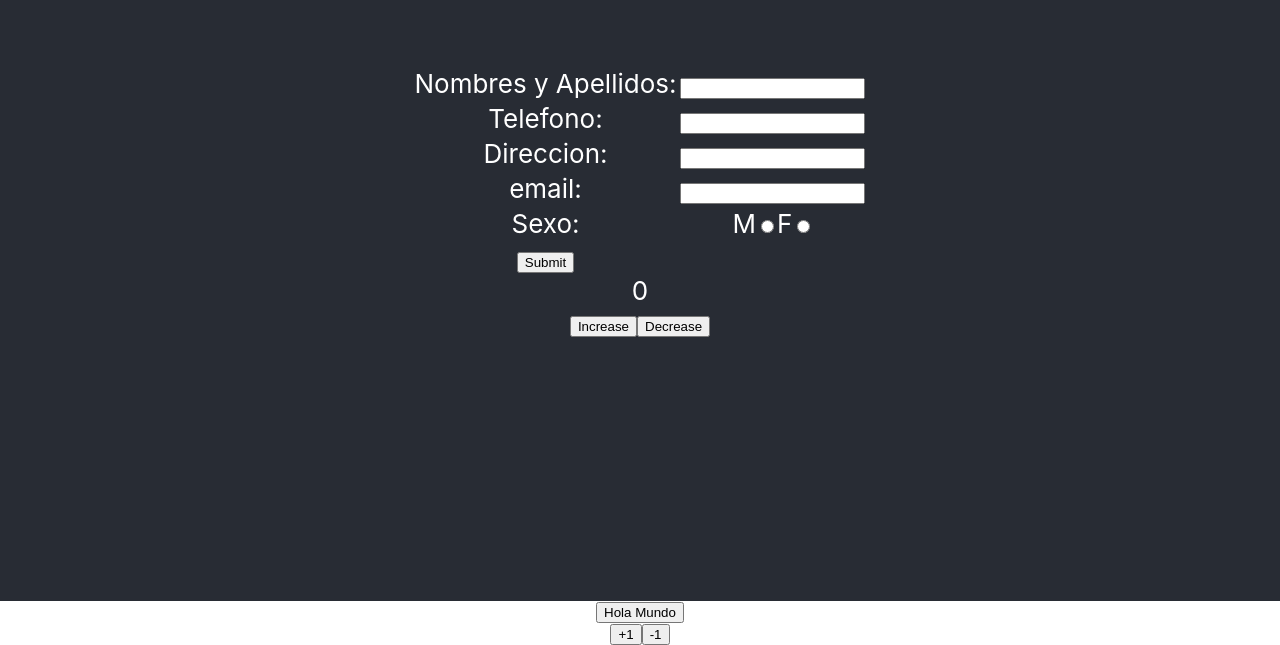
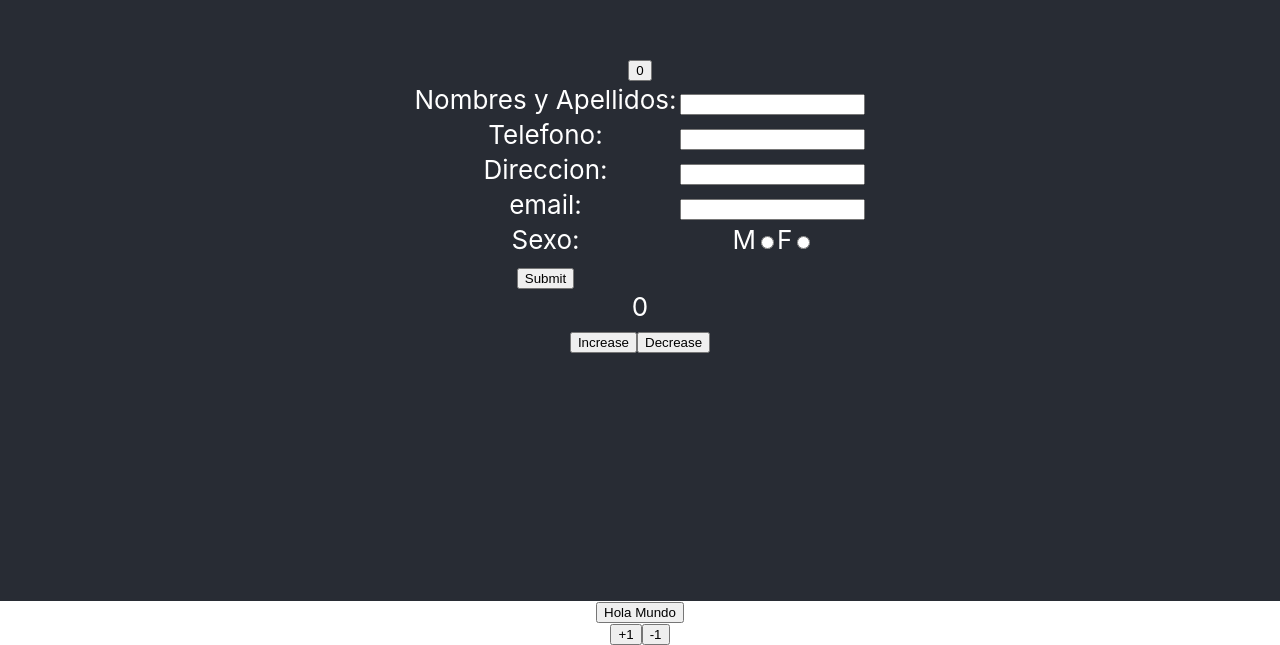
Before and after one commit to JacobApaza/FirstApp, a React (Create React App) app in the folder buttons/: page / in a window 1280 px wide. Shown: the part 199-844 px from the top of the page. Built offline with nearby package versions, Linux system fonts and the light colour scheme; the HTML template or start-up script is replaced by a standard one.

Commit message:
Update Buttons label increase.

```diff
--- a/buttons/src/App.js
+++ b/buttons/src/App.js
@@ -3,11 +3,15 @@ import ButtonWithMessage from './components/ButtonWithMessage';
 import ButtonIncreaseDecrease from './components/ButtonIncreaseDecrease';
 import ButtonIncreDecreLabel from './components/ButtonIncreDecreLabel';
 import DataForm from './components/DataForm';
+import ButtonMatrix from './components/ButtonMatrix';
+
 
 function App() {
   return (
     <div className="App">
       <header className="App-header">
+        <ButtonMatrix></ButtonMatrix>
+
         <DataForm></DataForm>
         <ButtonIncreDecreLabel></ButtonIncreDecreLabel>
       </header>
--- /dev/null
+++ b/buttons/src/components/ButtonMatrix.jsx
@@ -0,0 +1,24 @@
+import React from "react";
+
+class ButtonMatrix extends React.Component{
+    constructor(){
+        super();
+        this.click = this.click.bind(this);
+        this.state = {
+            value: 0
+        }
+    }
+click(){
+    this.setState({
+            value: this.state.value + 1
+    });
+}
+    render (props){
+        return(
+            <div>
+                <button onClick={this.click} >{ this.state.value }</button>
+            </div>
+        );
+    }
+}
+export default ButtonMatrix;
```
